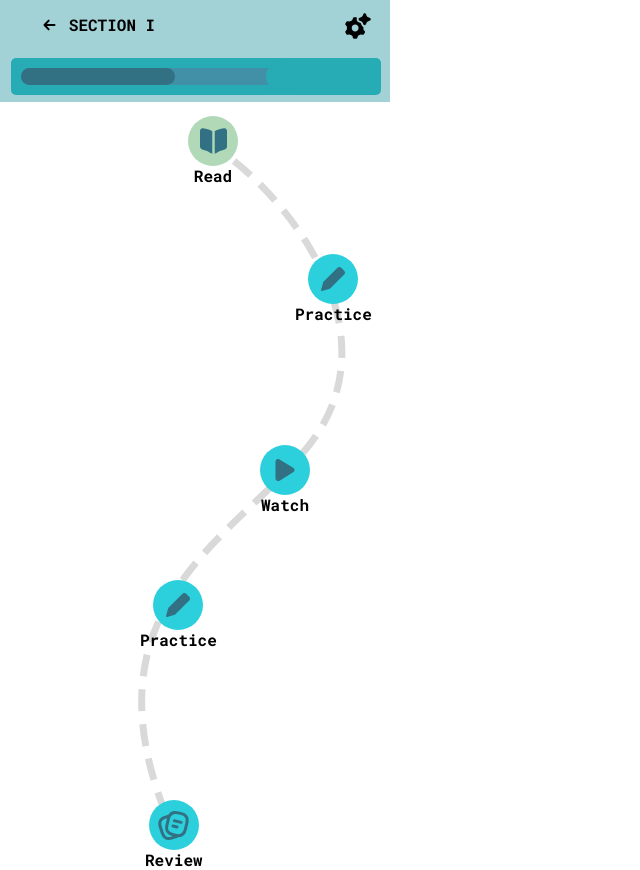
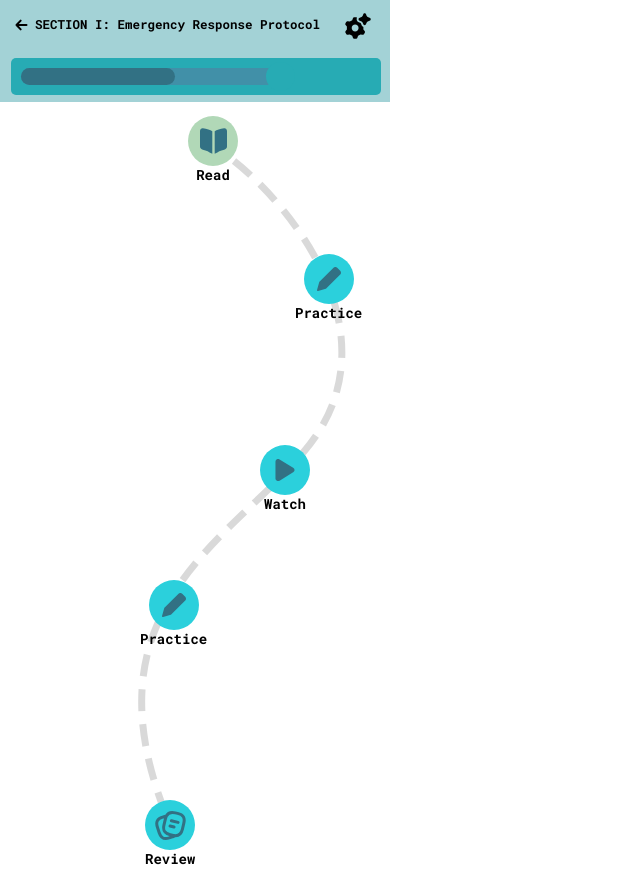
Before and after one commit to PhouMan/OctoCare, a React (Create React App) app in the folder client/: page /section1 in a window 1280 px wide. Shown: the whole page, without its empty margins (0-640 px from the left). Built offline with nearby package versions, Linux system fonts and the light colour scheme; no server answers.

Commit message:
Adjust section title and font size

```diff
--- a/client/src/CircleItem.css
+++ b/client/src/CircleItem.css
@@ -21,7 +21,7 @@
     text-align: center;
     color: #000;
     font-family: "Roboto Mono", monospace;
-    font-size: 16px;
+    font-size: 14px;
     font-style: normal;
     font-weight: 700;
     line-height: 100%;
--- a/client/src/section1.css
+++ b/client/src/section1.css
@@ -32,15 +32,15 @@
 }
 
 .text-title {
-    width: 174px;
+    width: 295px;
     height: 40px;
     flex-shrink: 0;
     position: absolute;
-    top: 17px;
-    left: 25px;
+    top: 18px;
+    left: 30px;
     color: #000;
     font-family: "Roboto Mono", monospace;
-    font-size: 16px;
+    font-size: 12.5px;
     font-style: normal;
     font-weight: 700;
     line-height: 1;
@@ -49,7 +49,7 @@
 .back-arrow {
     position: absolute;
     top: 19px;
-    left: 43px;
+    left: 15px;
     fill: #000;
 }
 
--- a/client/src/section1.js
+++ b/client/src/section1.js
@@ -33,7 +33,7 @@ function Section1() {
     return (
         <>
             <div className="header-nav">
-                <div className='text-title'>SECTION I</div>
+                <div className='text-title'>SECTION I: Emergency Response Protocol</div>
                 <svg className="back-arrow" xmlns="http://www.w3.org/2000/svg" width="13" height="12" viewBox="0 0 13 12" fill=''>
                     <path d="M5.66667 10.375L1.5 6M1.5 6L5.66667 1.625M1.5 6L11.5 6" stroke="black" strokeWidth="2" strokeLinecap="round" strokeLinejoin="round"/>
                 </svg>
@@ -106,8 +106,6 @@ function Section1() {
                     <path d="M96 3C143.667 40.5 230.4 140.9 196 242.5C153 369.5 -100 417 51.5 707.5" stroke="black" stroke-opacity="0.15" stroke-width="7" stroke-dasharray="22 13"/>
                 </svg>
 
-
-
             </div>
 </>
     );
```
